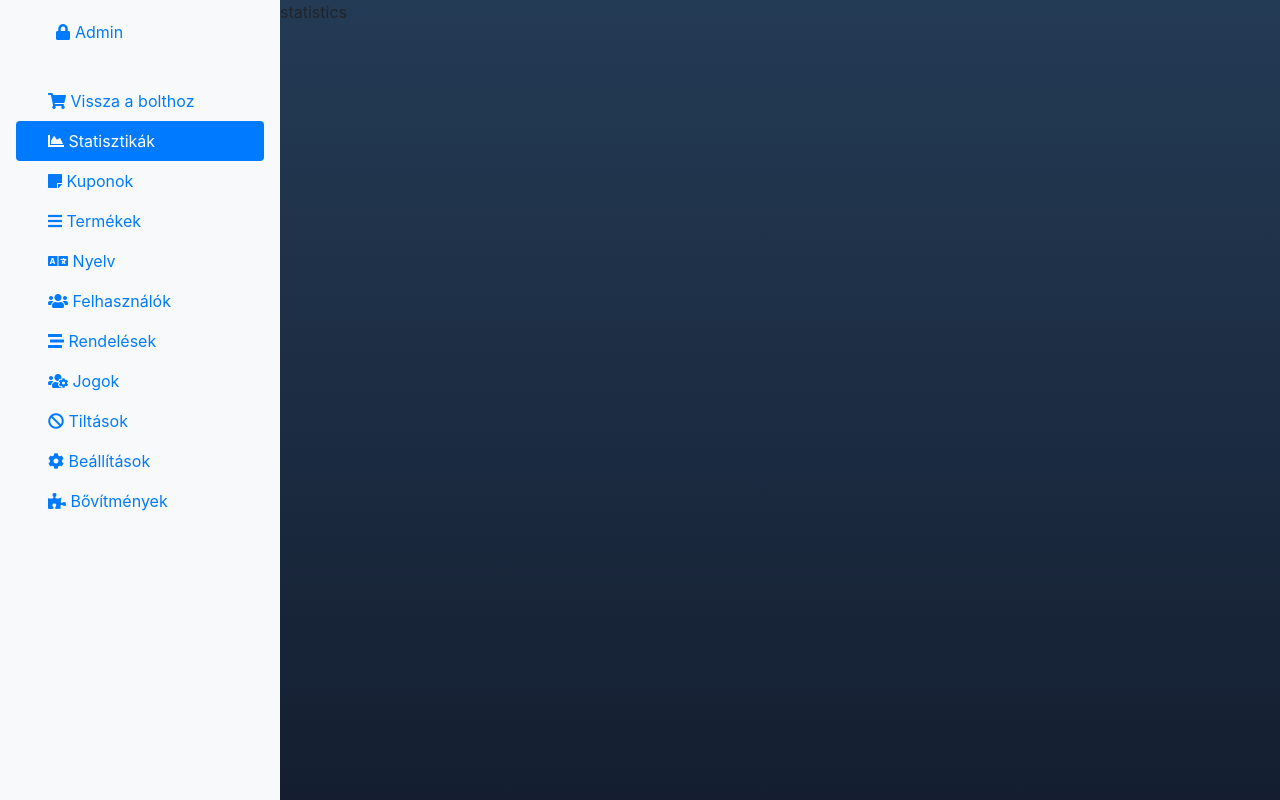
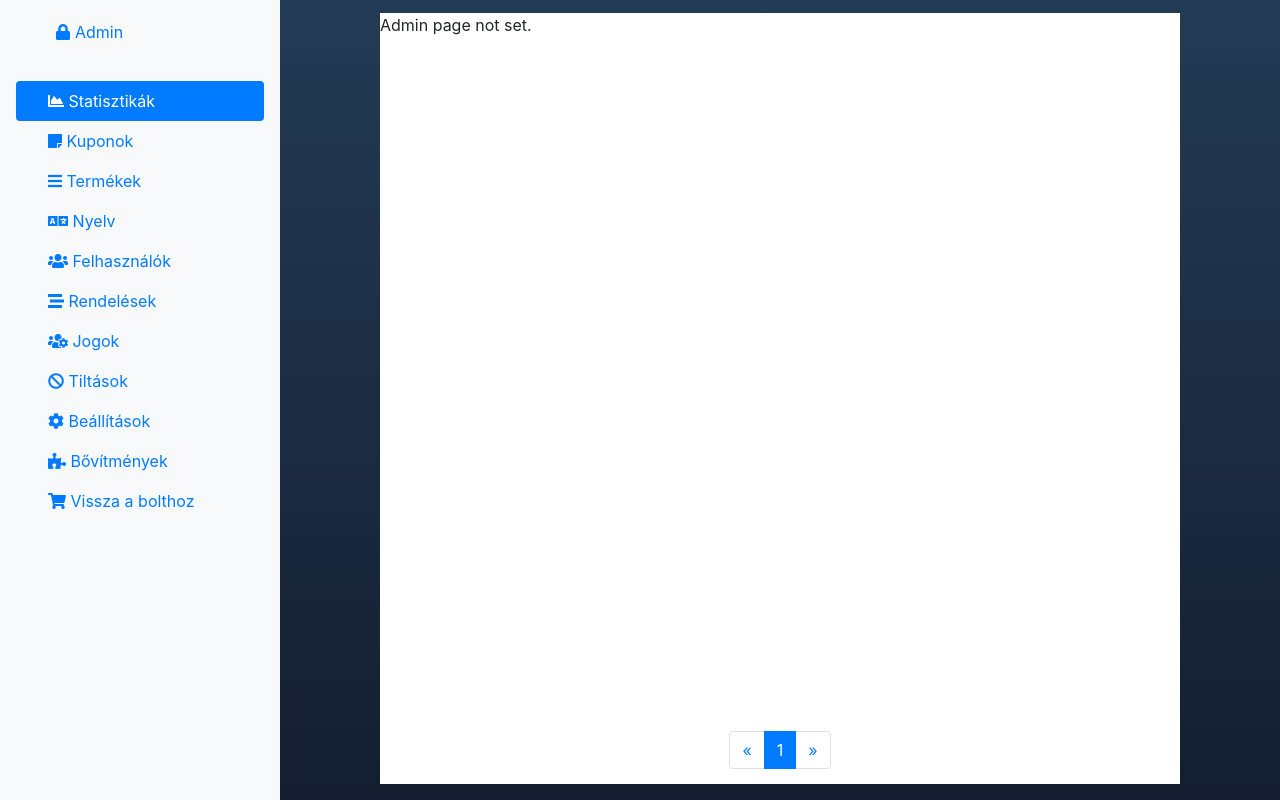
Before and after one commit to nyitrairicsi99/BetaWebShop, a PHP site: page /admin in a window 1280 px wide. Run offline with PHP 8.4, Linux system fonts and the light colour scheme; some libraries are stand-ins or nearby versions.

Commit message:
Admin users page design

```diff
--- a/MVC/Controller/AdminController.php
+++ b/MVC/Controller/AdminController.php
@@ -8,7 +8,7 @@
     {
         public function __construct($page)
         {
-            new Header("Webshop store site");
+            new Header("Admin site");
             new Admin($page);
         }
     }
--- a/MVC/View/Admin.php
+++ b/MVC/View/Admin.php
@@ -16,7 +16,6 @@
             include __DIR__ . "/themes/" . $theme . "/admin/sidenav/before.html";
 
             $navbar = array(
-                new NavbarItem("Vissza a bolthoz","main",false,"fas fa-shopping-cart"),
                 new NavbarItem("Statisztikák","admin/statistics",false,"fas fa-chart-area"),
                 new NavbarItem("Kuponok","admin/coupons",false,"fas fa-sticky-note"),
                 new NavbarItem("Termékek","admin/products",false,"fas fa-bars"),
@@ -27,6 +26,7 @@
                 new NavbarItem("Tiltások","admin/bans",false,"fas fa-ban"),
                 new NavbarItem("Beállítások","admin/settings",false,"fas fa-cog"),
                 new NavbarItem("Bővítmények","admin/addons",false,"fas fa-puzzle-piece"),
+                new NavbarItem("Vissza a bolthoz","main",false,"fas fa-shopping-cart"),
             );
 
             foreach($navbar as $item) {
@@ -38,6 +38,27 @@
             }
             include __DIR__ . "/themes/" . $theme . "/admin/sidenav/after.html";
 
-            echo "<div>".$page."</div>";
+            echo "<div class='adminpage'><div class='admincontent'><div class='tableholder'>";
+
+            switch ($page) {
+                case "users":
+                    include __DIR__ . "/themes/" . $theme . "/admin/users/before.html";
+                    include __DIR__ . "/themes/" . $theme . "/admin/users/header.html";
+                    $id = "1";
+                    $name = "William Johnson";
+                    $lastactive = "2021-11-21";
+                    include __DIR__ . "/themes/" . $theme . "/admin/users/row.html";
+                    include __DIR__ . "/themes/" . $theme . "/admin/users/after.html";
+                    break;
+                default:
+                   echo "Admin page not set.";
+            }
+            $pageTarget = 1;
+            $active = "active";
+            $maxpage = 3;
+            echo "</div>";
+            include __DIR__ . "/themes/" . $theme . "/admin/pagination/index.html";
+            echo "</div></div>";
+            //echo "<div class='adminpage'>".$page."</div>";
         }
     }
--- a/MVC/View/Navbar.php
+++ b/MVC/View/Navbar.php
@@ -34,8 +34,8 @@
                 }
             }
             include __DIR__ . "/themes/" . $theme . "/navbar/after_menus.html";
-            include __DIR__ . "/themes/" . $theme . "/navbar/profile.html";
-            //include __DIR__ . "/themes/" . $theme . "/navbar/profile_admin.html";
+            //include __DIR__ . "/themes/" . $theme . "/navbar/profile.html";
+            include __DIR__ . "/themes/" . $theme . "/navbar/profile_admin.html";
             include __DIR__ . "/themes/" . $theme . "/navbar/after.html";
         }
 
--- /dev/null
+++ b/MVC/View/themes/default/admin/pagination/index.html
@@ -0,0 +1,17 @@
+<nav aria-label="Page navigation">
+    <ul class="pagination justify-content-center">
+        <li class="page-item">
+        <a class="page-link" href="./1" aria-label="Previous">
+            <span aria-hidden="true">&laquo;</span>
+            <span class="sr-only">Previous</span>
+        </a>
+        </li>
+        <li class="page-item <?php echo $active; ?>"><a class="page-link" href="./<?php echo $pageTarget; ?>"><?php echo $pageTarget; ?></a></li>
+        <li class="page-item">
+            <a class="page-link" href="./<?php echo  $maxpage; ?>" aria-label="Next">
+                <span aria-hidden="true">&raquo;</span>
+                <span class="sr-only">Next</span>
+            </a>
+        </li>
+    </ul>
+</nav>
--- /dev/null
+++ b/MVC/View/themes/default/admin/users/after.html
@@ -0,0 +1,2 @@
+    </tbody>
+</table>
--- /dev/null
+++ b/MVC/View/themes/default/admin/users/before.html
@@ -0,0 +1 @@
+<table class="table table-striped table-hover">
--- /dev/null
+++ b/MVC/View/themes/default/admin/users/row.html
@@ -0,0 +1,6 @@
+      <tr>
+        <th scope="row"><?php echo $id; ?></th>
+        <td><?php echo $name; ?></td>
+        <td><?php echo $lastactive; ?></td>
+        <td><a href="<?php echo $GLOBALS['settings']['root_folder']."/admin/users/".$id; ?>" class="btn btn-primary btn-sm active" role="button" aria-pressed="true">Szerkesztés</a></td>
+      </tr>
--- a/MVC/View/themes/default/navbar/profile.html
+++ b/MVC/View/themes/default/navbar/profile.html
@@ -4,9 +4,9 @@
             Profil műveletek
         </a>
         <div class="dropdown-menu" aria-labelledby="navbarDropdown">
-            <a class="dropdown-item" href="orders">Rendelések</a>
-            <a class="dropdown-item" href="profile">Szerkesztés</a>
-            <a class="dropdown-item" href="logout">Kilépés</a>
+            <a class="dropdown-item" href="<?php echo $GLOBALS['settings']['root_folder'] ?>/orders">Rendelések</a>
+            <a class="dropdown-item" href="<?php echo $GLOBALS['settings']['root_folder'] ?>/profile">Szerkesztés</a>
+            <a class="dropdown-item" href="<?php echo $GLOBALS['settings']['root_folder'] ?>/logout">Kilépés</a>
         </div>
     </li>
 </ul>
--- a/MVC/View/themes/default/navbar/profile_notlogged.html
+++ b/MVC/View/themes/default/navbar/profile_notlogged.html
@@ -4,8 +4,8 @@
             Profil műveletek
         </a>
         <div class="dropdown-menu" aria-labelledby="navbarDropdown">
-            <a class="dropdown-item" href="login">Bejelentkezés</a>
-            <a class="dropdown-item" href="register">Regisztráció</a>
+            <a class="dropdown-item" href="<?php echo $GLOBALS['settings']['root_folder'] ?>/login">Bejelentkezés</a>
+            <a class="dropdown-item" href="<?php echo $GLOBALS['settings']['root_folder'] ?>/register">Regisztráció</a>
         </div>
     </li>
 </ul>
--- a/MVC/View/themes/default/src/css/style.css
+++ b/MVC/View/themes/default/src/css/style.css
@@ -180,3 +180,34 @@ section#productbottom {
 section#storemain div.carousel-inner {
     height: 400px;
 }
+
+div.adminpage {
+    width: calc(100% - 280px);
+    margin-left: 280px;
+    height: 100%;
+    padding-top: 1%;
+}
+
+div.admincontent {
+    background-color: white;
+    width: 80%;
+    min-width: 712px;
+    margin-left: auto;
+    margin-right: auto;
+    height: 98%;
+}
+
+div.admincontent nav {
+    position: absolute;
+    bottom: 15px;
+    right: 0;
+    margin-left: auto;
+    margin-right: auto;
+    left: 280px;
+}
+
+div.admincontent div.tableholder {
+    height: calc(100% - 70px);
+    overflow-x: hidden;
+    overflow-y: scroll;
+}
--- a/utility/settings.php
+++ b/utility/settings.php
@@ -6,4 +6,4 @@
     $settings["db_username"] = "root";
     $settings["db_password"] = "";
     $settings["db_prefix"] = "ws_";
-    $settings["root_folder"] = "/betawebshop";
+    $settings["root_folder"] = "/webshop-engine";
```
Also changed, not shown: MVC/View/themes/default/admin/users/header.html (added, +9 -0 lines), MVC/View/themes/default/admin/users/index.html (added, +144 -0 lines), MVC/View/themes/default/navbar/profile_admin.html (+4 -4 lines).
